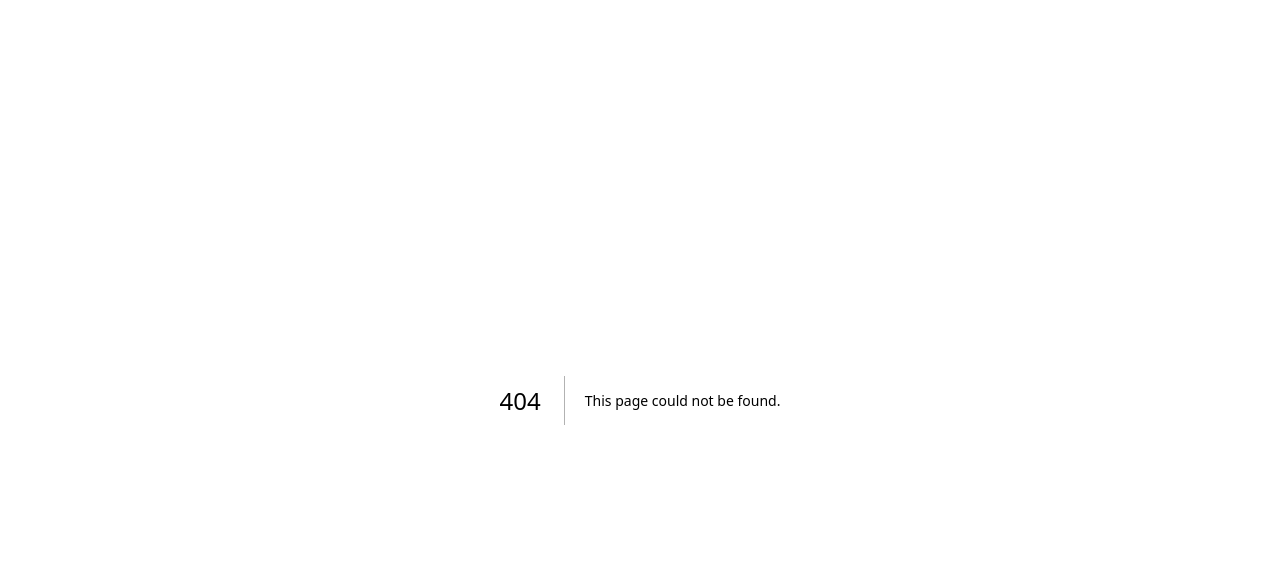
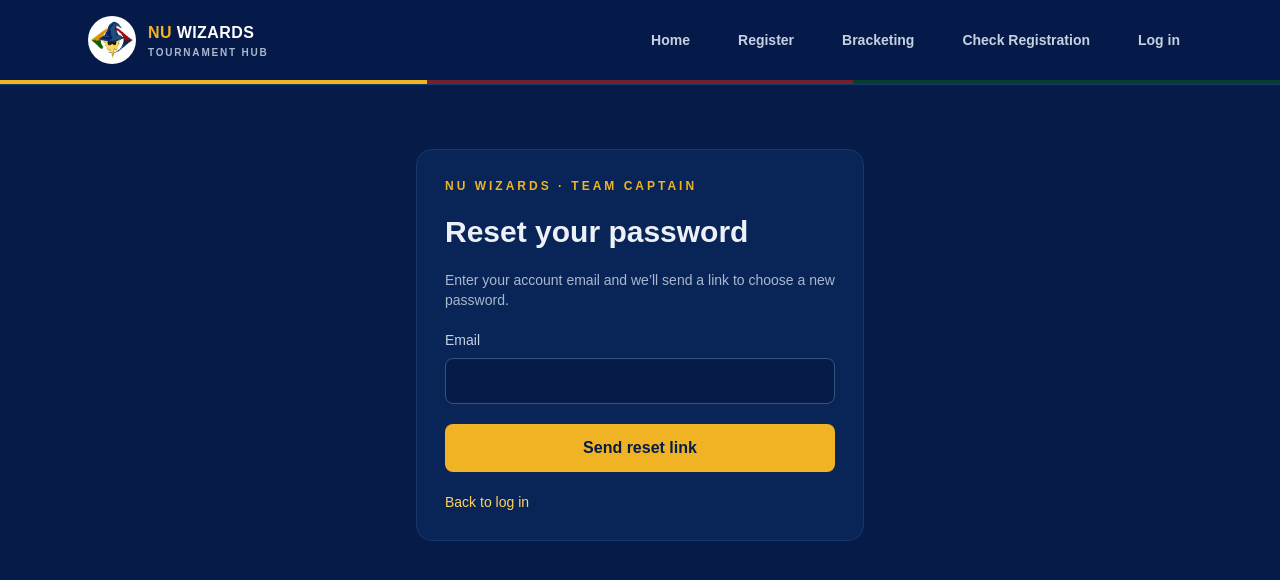
Before and after one commit to bonkbonkboomeykwkwkw/nu-wizards-hub, a Next.js app: page /forgot-password in a window 1280 px wide. Before the commit this address had no page. Shown: the top 580 px of the page. Built offline with nearby package versions, Linux system fonts and the light colour scheme; no server answers.

Commit message:
Add password reset flow

```diff
--- /dev/null
+++ b/app/forgot-password/page.jsx
@@ -0,0 +1,39 @@
+"use client";
+
+import Link from "next/link";
+import { useState } from "react";
+import SiteNav from "@/components/SiteNav";
+import { getSupabaseBrowserClient } from "@/lib/supabase/browser";
+
+export default function ForgotPasswordPage() {
+  const [email, setEmail] = useState("");
+  const [message, setMessage] = useState("");
+  const [error, setError] = useState("");
+  const [busy, setBusy] = useState(false);
+
+  async function submit(event) {
+    event.preventDefault();
+    setBusy(true);
+    setError("");
+    setMessage("");
+
+    try {
+      const redirectTo = `${window.location.origin}/reset-password`;
+      const { error: resetError } = await getSupabaseBrowserClient().auth.resetPasswordForEmail(email.trim(), { redirectTo });
+      if (resetError) throw resetError;
+      setMessage("If an account exists for that email, Supabase will send a password reset link. Check your inbox and spam folder.");
+    } catch (resetError) {
+      setError(resetError.message || "Could not request a password reset. Please try again.");
+    } finally {
+      setBusy(false);
+    }
+  }
+
+  return <><SiteNav /><main className="page-fade-in min-h-screen px-4 py-16 text-slate-100"><form onSubmit={submit} className="mx-auto max-w-md space-y-5 rounded-2xl border border-slate-800 bg-slate-900/80 p-7">
+    <p className="text-xs font-bold uppercase tracking-[.25em] text-yellow-500">NU Wizards · Team captain</p><h1 className="text-3xl font-black">Reset your password</h1><p className="text-sm text-slate-400">Enter your account email and we’ll send a link to choose a new password.</p>
+    <label className="block text-sm text-slate-300">Email<input className="mt-2 w-full rounded-lg border border-slate-700 bg-slate-950 px-4 py-3" type="email" autoComplete="email" required value={email} onChange={(event) => setEmail(event.target.value)} /></label>
+    {error && <p role="alert" className="text-sm text-red-300">{error}</p>}{message && <p role="status" className="rounded-lg border border-emerald-900 bg-emerald-950/50 p-3 text-sm text-emerald-300">{message}</p>}
+    <button disabled={busy} className="w-full rounded-lg bg-yellow-500 px-4 py-3 font-bold text-slate-950 disabled:opacity-50">{busy ? "Sending link…" : "Send reset link"}</button>
+    <p className="text-sm text-slate-400"><Link className="text-yellow-400" href="/login">Back to log in</Link></p>
+  </form></main></>;
+}
--- a/app/login/page.jsx
+++ b/app/login/page.jsx
@@ -26,6 +26,7 @@ export default function LoginPage() {
     <p className="text-xs font-bold uppercase tracking-[.25em] text-yellow-500">NU Wizards · Team captain</p><h1 className="text-3xl font-black">Log in</h1><p className="text-sm text-slate-400">Use your verified email account to register a team.</p>
     <label className="block text-sm text-slate-300">Email<input className="mt-2 w-full rounded-lg border border-slate-700 bg-slate-950 px-4 py-3" type="email" autoComplete="email" required value={email} onChange={e=>setEmail(e.target.value)} /></label>
     <label className="block text-sm text-slate-300">Password<input className="mt-2 w-full rounded-lg border border-slate-700 bg-slate-950 px-4 py-3" type="password" autoComplete="current-password" required value={password} onChange={e=>setPassword(e.target.value)} /></label>
+    <p className="-mt-2 text-right text-sm"><Link className="text-yellow-400 hover:text-yellow-300" href="/forgot-password">Forgot password?</Link></p>
     {error && <p role="alert" className="text-sm text-red-300">{error}</p>}{message && <p role="status" className="text-sm text-emerald-300">{message}</p>}
     <button disabled={busy} className="w-full rounded-lg bg-yellow-500 px-4 py-3 font-bold text-slate-950 disabled:opacity-50">{busy ? "Signing in…" : "Log in with email"}</button><p className="text-sm text-slate-400">New captain? <Link className="text-yellow-400" href="/signup">Create an account</Link></p>
   </form></main></>;
--- /dev/null
+++ b/app/reset-password/page.jsx
@@ -0,0 +1,65 @@
+"use client";
+
+import Link from "next/link";
+import { useEffect, useState } from "react";
+import SiteNav from "@/components/SiteNav";
+import { getSupabaseBrowserClient } from "@/lib/supabase/browser";
+
+export default function ResetPasswordPage() {
+  const [recoveryReady, setRecoveryReady] = useState(false);
+  const [password, setPassword] = useState("");
+  const [confirmPassword, setConfirmPassword] = useState("");
+  const [message, setMessage] = useState("");
+  const [error, setError] = useState("");
+  const [busy, setBusy] = useState(false);
+
+  useEffect(() => {
+    const supabase = getSupabaseBrowserClient();
+    const { data: { subscription } } = supabase.auth.onAuthStateChange((event) => {
+      if (event === "PASSWORD_RECOVERY") setRecoveryReady(true);
+    });
+    supabase.auth.getSession().then(({ data }) => {
+      if (data.session) setRecoveryReady(true);
+    });
+    return () => subscription.unsubscribe();
+  }, []);
+
+  async function submit(event) {
+    event.preventDefault();
+    setError("");
+    setMessage("");
+    if (password.length < 8) {
+      setError("Use at least 8 characters for your new password.");
+      return;
+    }
+    if (password !== confirmPassword) {
+      setError("The passwords don’t match.");
+      return;
+    }
+
+    setBusy(true);
+    try {
+      const { error: updateError } = await getSupabaseBrowserClient().auth.updateUser({ password });
+      if (updateError) throw updateError;
+      setRecoveryReady(false);
+      setMessage("Your password has been changed. You can now log in with your new password.");
+      setPassword("");
+      setConfirmPassword("");
+    } catch (updateError) {
+      setError(updateError.message || "Could not update your password. Please request a fresh reset link and try again.");
+    } finally {
+      setBusy(false);
+    }
+  }
+
+  return <><SiteNav /><main className="page-fade-in min-h-screen px-4 py-16 text-slate-100"><section className="mx-auto max-w-md space-y-5 rounded-2xl border border-slate-800 bg-slate-900/80 p-7">
+    <p className="text-xs font-bold uppercase tracking-[.25em] text-yellow-500">NU Wizards · Team captain</p><h1 className="text-3xl font-black">Choose a new password</h1>
+    {message ? <><p role="status" className="rounded-lg border border-emerald-900 bg-emerald-950/50 p-3 text-sm text-emerald-300">{message}</p><Link className="inline-block font-semibold text-yellow-400" href="/login">Go to log in →</Link></> : recoveryReady ? <form onSubmit={submit} className="space-y-5">
+      <p className="text-sm text-slate-400">Enter and confirm your new password. Use at least 8 characters.</p>
+      <label className="block text-sm text-slate-300">New password<input className="mt-2 w-full rounded-lg border border-slate-700 bg-slate-950 px-4 py-3" type="password" autoComplete="new-password" minLength={8} required value={password} onChange={(event) => setPassword(event.target.value)} /></label>
+      <label className="block text-sm text-slate-300">Confirm new password<input className="mt-2 w-full rounded-lg border border-slate-700 bg-slate-950 px-4 py-3" type="password" autoComplete="new-password" minLength={8} required value={confirmPassword} onChange={(event) => setConfirmPassword(event.target.value)} /></label>
+      {error && <p role="alert" className="text-sm text-red-300">{error}</p>}
+      <button disabled={busy} className="w-full rounded-lg bg-yellow-500 px-4 py-3 font-bold text-slate-950 disabled:opacity-50">{busy ? "Updating password…" : "Change password"}</button>
+    </form> : <><p role="status" className="text-sm text-slate-400">Open the password reset link from your email on this page. If the link expired, request a new one.</p><Link className="inline-block font-semibold text-yellow-400" href="/forgot-password">Request another reset link →</Link></>}
+  </section></main></>;
+}
--- a/lib/supabase/browser.js
+++ b/lib/supabase/browser.js
@@ -1,9 +1,12 @@
 import { createClient } from "@supabase/supabase-js";
 
+let browserClient;
+
 export function getSupabaseBrowserClient() {
-  return createClient(
+  if (!browserClient) browserClient = createClient(
     process.env.NEXT_PUBLIC_SUPABASE_URL,
     process.env.NEXT_PUBLIC_SUPABASE_PUBLISHABLE_KEY ??
       process.env.NEXT_PUBLIC_SUPABASE_ANON_KEY,
   );
+  return browserClient;
 }
```
